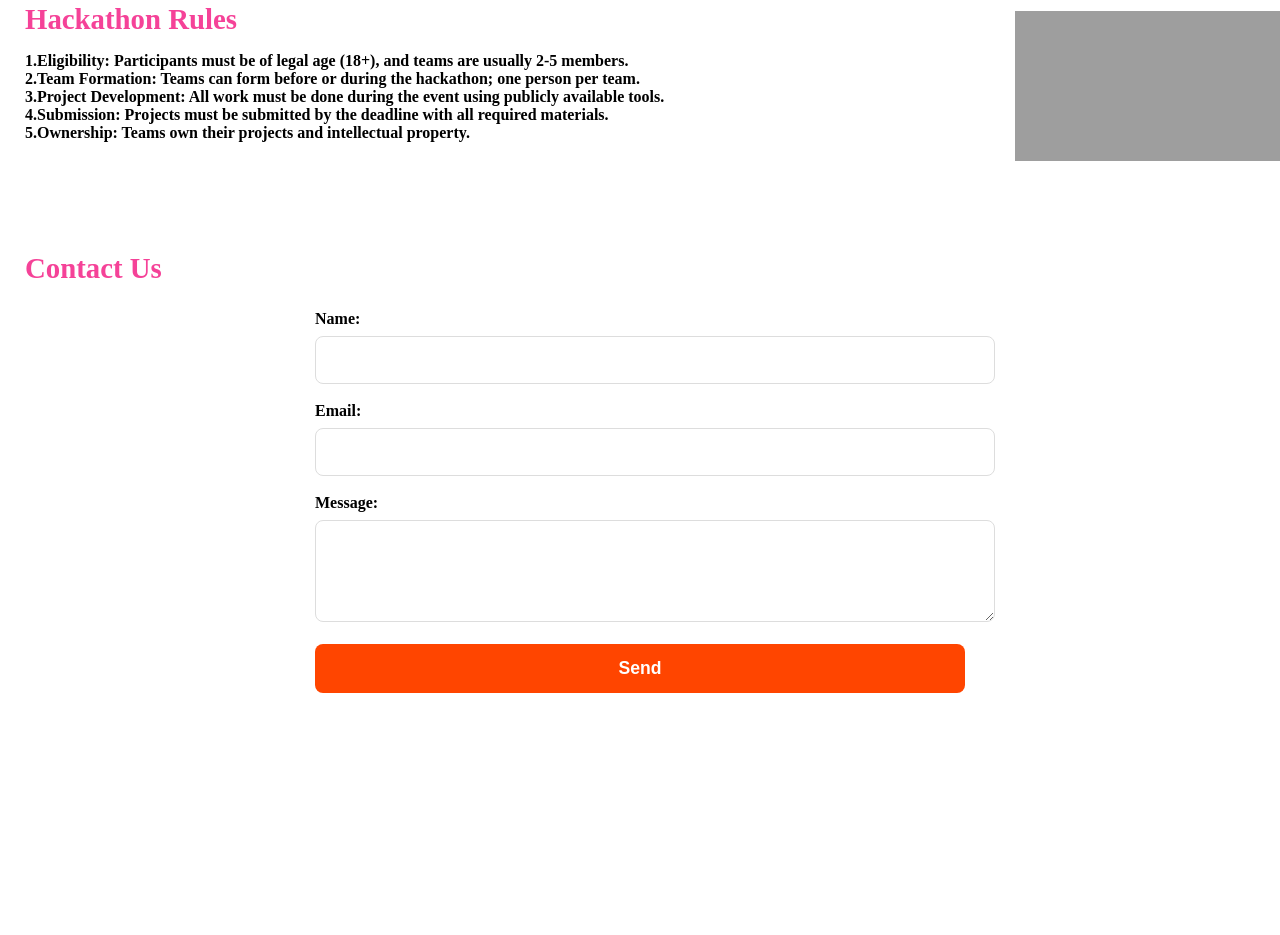
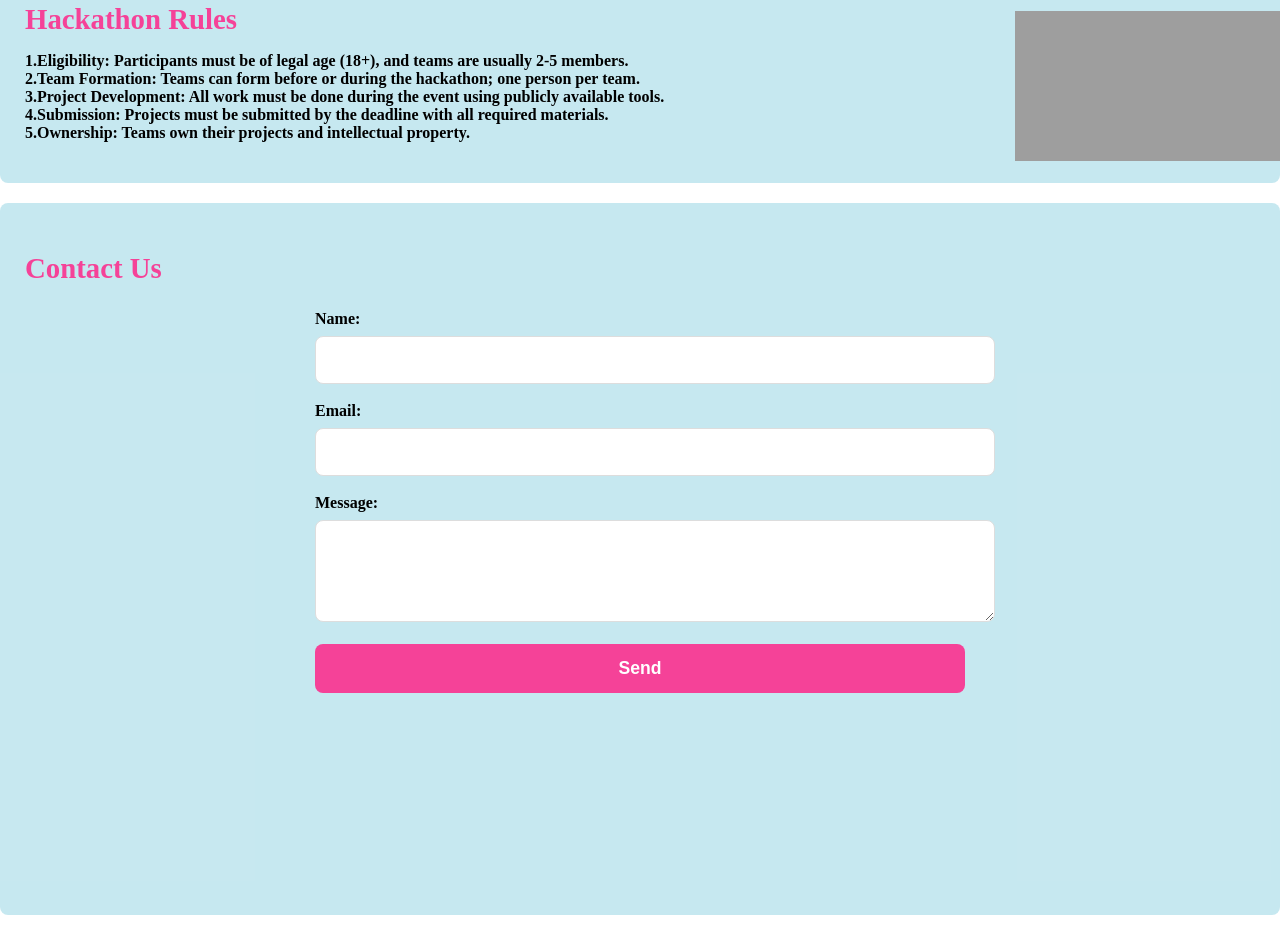
Before and after one commit to ADevisri/Hackthon, a plain HTML site: page index.html in a window 1280 px wide. Shown: the part 898-1833 px from the top of the page. Drawn offline with Linux system fonts and the light colour scheme; grey boxes are pictures that could not be loaded.

Commit message:
first commit

```diff
--- a/task3.html
+++ b/index.html
@@ -33,9 +33,10 @@
         section{
             border-radius: 8px;
             box-shadow: 0,0,0,0.1;
-            background-color: #ffffff;
+            background-color:rgba(20, 159, 194, 0.24);
             padding: 25px;
             margin: 20px auto;
+
         }
         section:hover{
             box-shadow: 0 6px 18px rgba(0, 0, 0, 0.15);
@@ -85,11 +86,11 @@
         }
         form input:focus,
         form textarea:focus {
-            border-color: #FF4500;
+            border-color: #f54298;
             outline: none;
         }
         form button {
-            background-color: #FF4500;
+            background-color: #f54298;
             color: white;
             font-size: 1.1rem;
             font-weight: 600;
```
